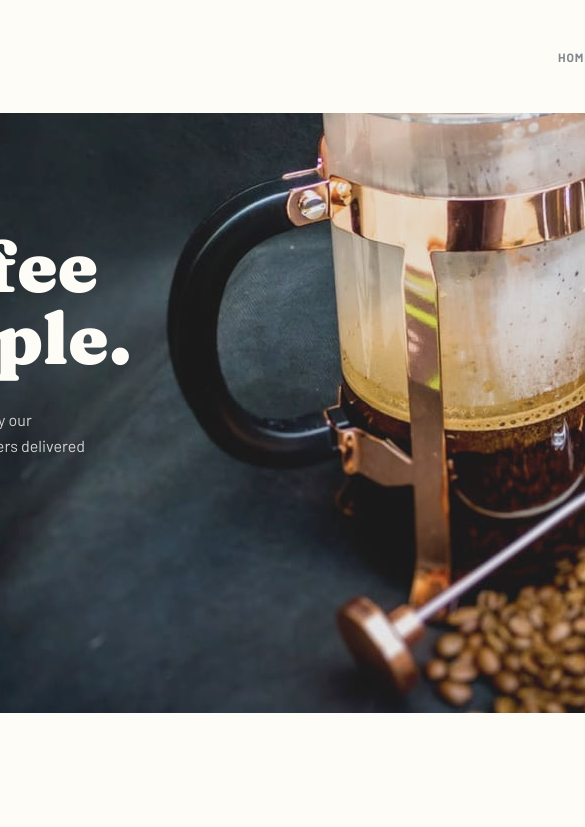
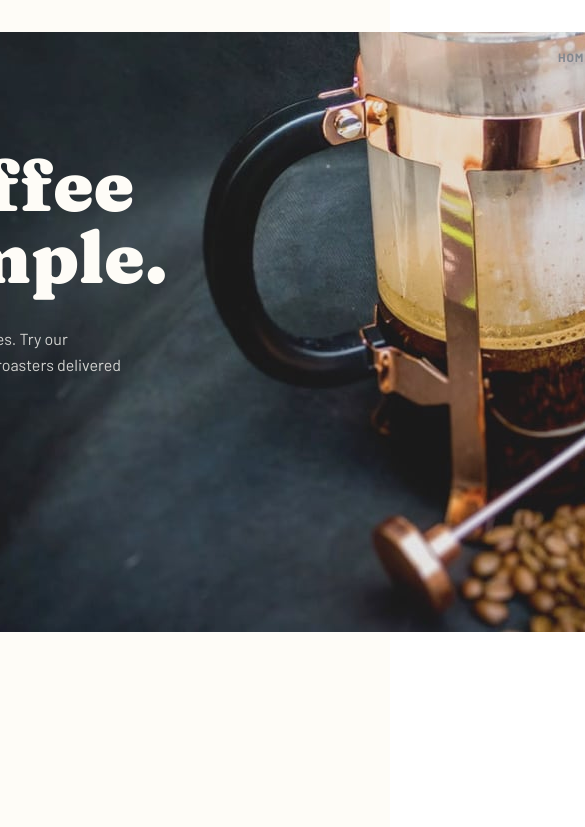
Before and after one commit to danielopq/Coffeeroasters, a React (Vite) app: page / in a window 390 px wide. Shown: the top 827 px of the page, 585 px wide, since content can reach past the window. Built offline with nearby package versions, Linux system fonts and the light colour scheme.

Commit message:
index.css - main mobile version done

```diff
--- a/src/index.css
+++ b/src/index.css
@@ -94,7 +94,6 @@ p{
 @media (min-width: 768px) and (max-width: 1024px) {
     main{
         width: 100vw;
-        height: auto;
         padding: 113px 0px 72px 0px;
     }
 
@@ -114,3 +113,10 @@ p{
         font: 400 15px/25px 'Barlow-Regular';
     }
 }
+
+@media screen and (max-width:767px) {
+    main{
+        width: 100vw;
+        padding: 32px 0px 88px 72px;
+    }
+}
```
